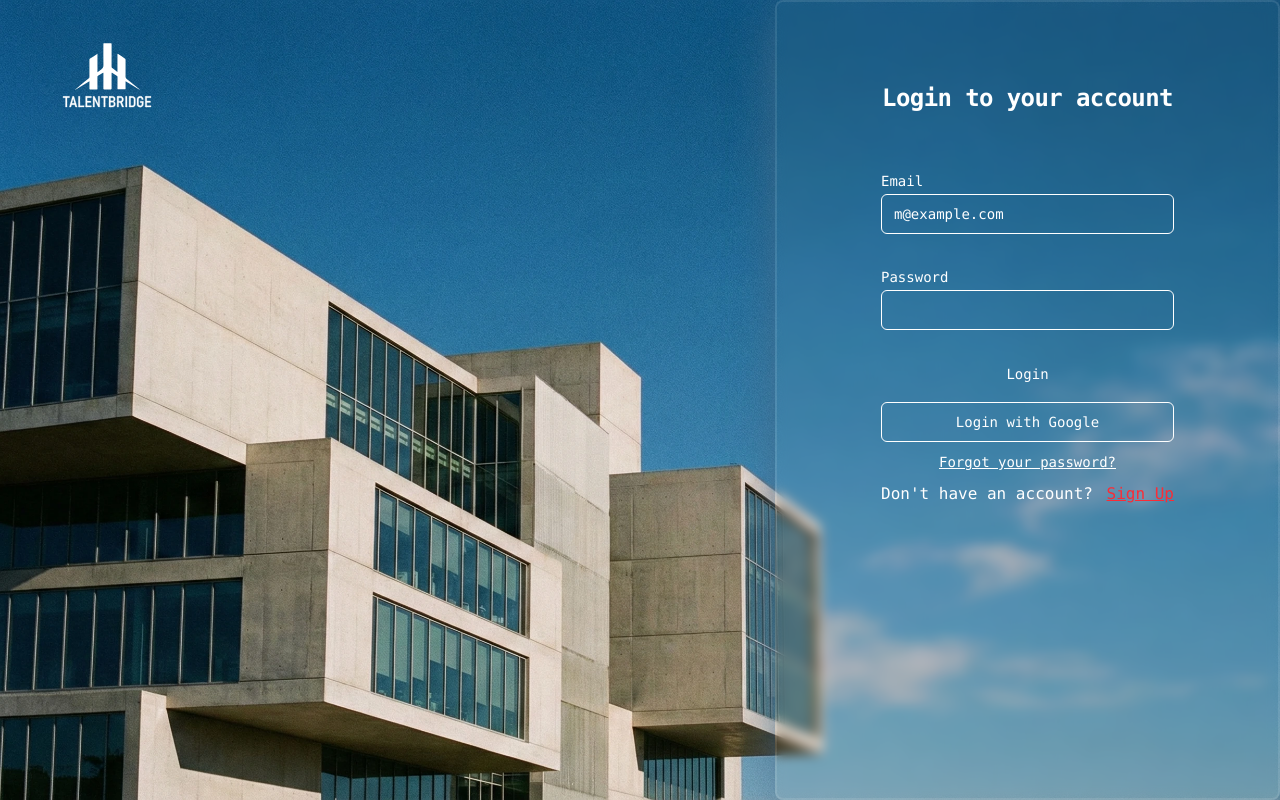
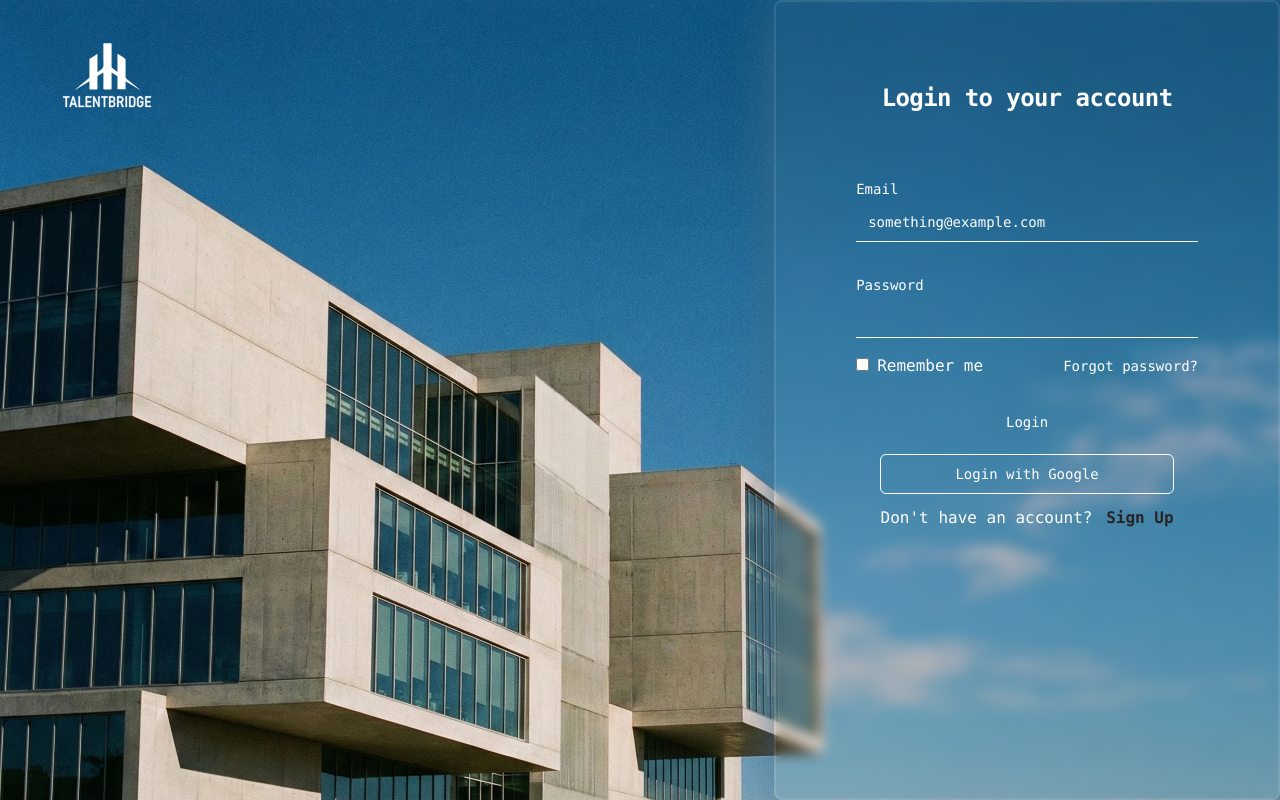
Before and after one commit to madhubikram/talent-bridge, a Vue app in the folder Client/: page / in a window 1280 px wide. Built offline with nearby package versions, Linux system fonts and the light colour scheme.

Commit message:
feat: Add initial login page and configure Tailwind CSS.

```diff
--- a/Client/src/pages/auth/login.vue
+++ b/Client/src/pages/auth/login.vue
@@ -19,39 +19,41 @@ import { Label } from '@/components/ui/label'
     <div class="flex justify-end h-full">
 
       <div class="bg-white/5  rounded-lg border-2 backdrop-blur-[6px] border-white/10 shadow-red">
-        <Card class="ml-20 mr-20 border-none shadow-none mt-15  ">
+        <Card class="flex flex-col gap-2 ml-20 mr-20 border-none shadow-none mt-15">
           <CardHeader class="text-center text-white">
             <CardTitle>Login to your account</CardTitle>
           </CardHeader>
-          <CardContent>
+          <CardContent class="p-0">
             <form>
               <div class="grid w-full items-center gap-4 text-white">
                 <div class="mt-10 flex flex-col space-y-1.5">
                   <Label for="email">Email</Label>
-                  <Input id="email" type="email" placeholder="m@example.com" />
+                  <Input id="email" type="email" placeholder="something@example.com" class="border-l-0 border-r-0 border-t-0 border-b-1 rounded-none" />
                 </div>
                 <div class="flex flex-col space-y-1.5 mt-5">
                     <Label for="password">Password</Label>
-                  <Input id="password" type="password" />
+                  <Input id="password" type="password" class="border-l-0 border-r-0 border-t-0 border-b-1 rounded-none" />
+                </div>
+                <div>
+                  <input type="checkbox" id="remember" class="mr-2" />
+                  <label for="remember">Remember me</label>
+                  <a href="#" class="ml-20 inline-block text-sm">
+                    Forgot password?
+                  </a>
                 </div>
               </div>
             </form>
           </CardContent>
-          <CardFooter class="flex flex-col gap-2 text-white">
-            <Button class="w-full">
+          <CardFooter class="flex flex-col gap-3 mt-4 text-white">
+            <Button class="w-full cursor-pointer">
               Login
             </Button>
-            <Button variant="outline" class="w-full">
+            <Button variant="outline" class="w-full cursor-pointer">
               Login with Google
             </Button>
-                <div>
-                  <a href="#" class="ml-auto inline-block text-sm underline">
-                    Forgot your password?
-                  </a>
-                </div>
             <div>
               Don't have an account?
-              <router-link to="/signup" class="ml-1 text-red-500 underline cursor-pointer">
+              <router-link to="/signup" class="ml-1 text-stone-800 font-bold cursor-pointer">
                 Sign Up
               </router-link>
             </div>
```
Also changed, not shown: Client/tailwind.config.js (line endings or trailing spaces).
